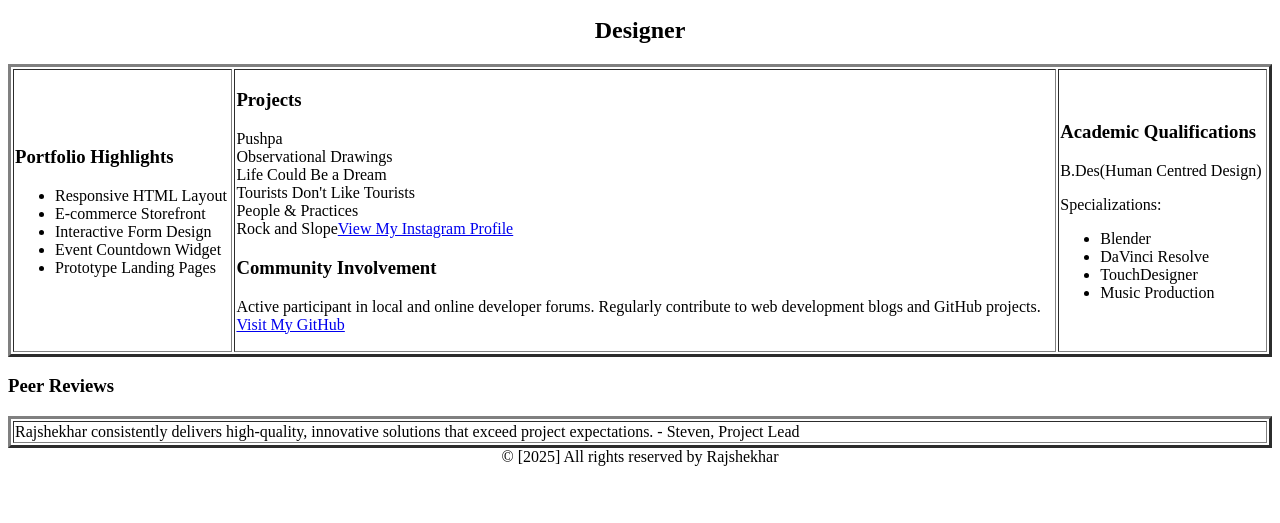
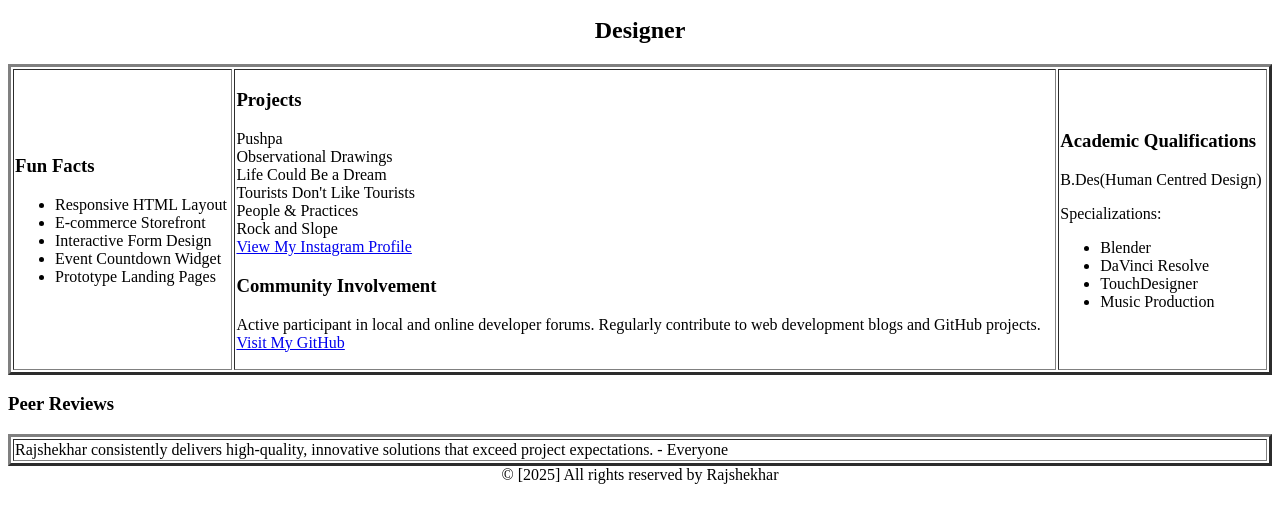
Before and after one commit to rajshekharbasu/rajshekharbasu.github.io, a plain HTML site: page index.html in a window 1280 px wide. Shown: the part 101-624 px from the top of the page. Drawn offline with Linux system fonts and the light colour scheme.

Commit message:
Update index.html

```diff
--- a/index.html
+++ b/index.html
@@ -14,7 +14,7 @@
     <table border="3" width="100%">
         <tr>
             <td>
-                <h3>Portfolio Highlights</h3>
+                <h3>Fun Facts</h3>
                 <ul>
                     <li>Responsive HTML Layout</li>
                     <li>E-commerce Storefront</li>
@@ -25,7 +25,7 @@
             </td>
             <td>
                 <h3>Projects</h3>
-                <p>Pushpa<br>Observational Drawings<br>Life Could Be a Dream<br>Tourists Don't Like Tourists<br>People & Practices<br>Rock and Slope<a href="https://www.instagram.com/xandarzen/">View My Instagram Profile</a></p>
+                <p>Pushpa<br>Observational Drawings<br>Life Could Be a Dream<br>Tourists Don't Like Tourists<br>People & Practices<br>Rock and Slope<br><a href="https://www.instagram.com/xandarzen/">View My Instagram Profile</a></p>
                 <h3>Community Involvement</h3>
                 <p>Active participant in local and online developer forums. Regularly contribute to web development blogs and GitHub projects.<br><a href="#">Visit My GitHub</a></p>
             </td>
@@ -45,7 +45,7 @@
     <h3>Peer Reviews</h3>
     <table border="3" width="100%">
         <tr>
-            <td>Rajshekhar consistently delivers high-quality, innovative solutions that exceed project expectations. - Steven, Project Lead</td>
+            <td>Rajshekhar consistently delivers high-quality, innovative solutions that exceed project expectations. - Everyone</td>
         </tr>
     </table>
     <footer style="text-align:center;">
```
